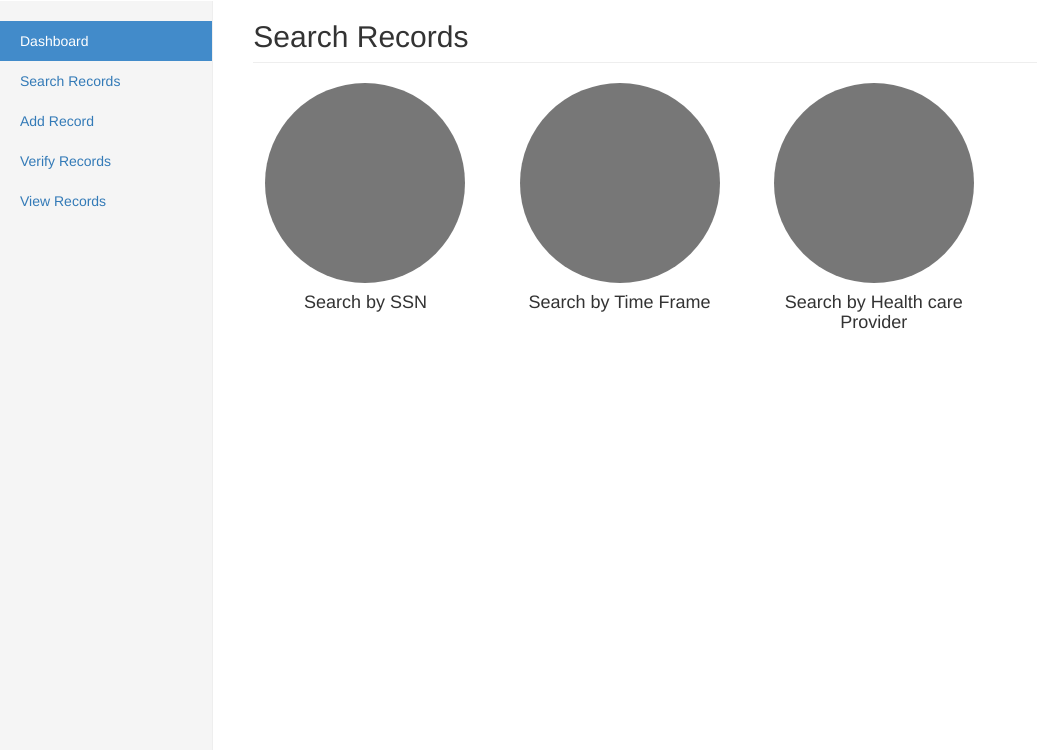
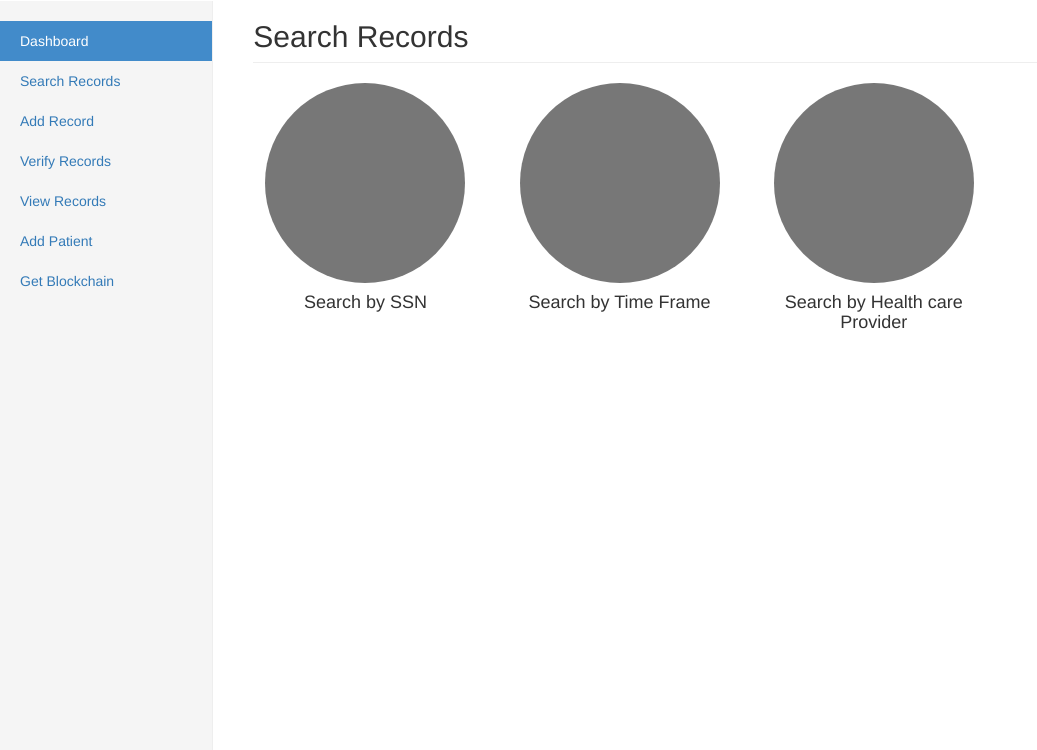
Before and after one commit to karenhdez/Dragons, a Flask app: page /search in a window 1280 px wide. Shown: the part 50-800 px from the top of the page, without its empty margins (0-1037 px from the left). Run offline with Flask 2, Linux system fonts and the light colour scheme; a user stored in the database is signed in; some libraries are stand-ins or nearby versions.

Commit message:
Added web pages for adding patient event and getting blockchain.

```diff
--- a/webapp/blockchain/blockchain.py
+++ b/webapp/blockchain/blockchain.py
@@ -1,4 +1,4 @@
-from block import Block
+from blockchain.block import Block
 import time
 import hashlib
 import json
--- a/webapp/forms.py
+++ b/webapp/forms.py
@@ -1,6 +1,6 @@
 from flask_wtf import FlaskForm
 from wtforms import StringField, PasswordField, BooleanField, TextAreaField, IntegerField, DateField
-from wtforms.validators import InputRequired, Email, Length, Optional
+from wtforms.validators import InputRequired, Email, Length, Optional, NumberRange
 
 class LoginForm(FlaskForm):
     username = StringField('username', validators=[InputRequired(), Length(min=4, max=15)])
@@ -15,12 +15,12 @@ class RegisterForm(FlaskForm):
 class AddRecordForm(FlaskForm):
     first_name = StringField('Patient First Name', validators=[InputRequired(), Length(max=50)])
     last_name = StringField('Patient Last Name', validators=[InputRequired(), Length(max=50)])
-    ssn = IntegerField('Patient SSN', validators=[InputRequired(), Length(min=9, max=9)])
+    ssn = IntegerField('Patient SSN', validators=[InputRequired()])
     provider = StringField('Healthcare Provider', validators=[InputRequired(), Length(max=50)])
     reason = TextAreaField('Reason for visit', validators=[Optional(), Length(max=200)])
 
 class SearchBySSN(FlaskForm):
-    ssn = IntegerField('SSN', validators=[InputRequired(), Length(min=9, max=9)])
+    ssn = IntegerField('SSN', validators=[InputRequired()])
 
 class SearchByTimeFrame(FlaskForm):
     start_date = DateField('Start Date', validators=[InputRequired()])
@@ -28,3 +28,9 @@ class SearchByTimeFrame(FlaskForm):
 
 class SearchByProvider(FlaskForm):
     provider = StringField('Healthcare Provider', validators=[InputRequired(), Length(max=50)])
+
+class AddPatientForm(FlaskForm):
+    name = StringField('Patient First Name', validators=[InputRequired(), Length(max=50)])
+    patient_id = IntegerField('Patient ID', validators=[InputRequired()])
+    ssn = IntegerField('Patient SSN', validators=[InputRequired()])
+    provider = StringField('Healthcare Provider', validators=[InputRequired(), Length(max=50)])
--- a/webapp/templates/includes/_dashboard_navbar.html
+++ b/webapp/templates/includes/_dashboard_navbar.html
@@ -31,6 +31,8 @@
             <li><a href="{{ url_for('addRecord') }}">Add Record</a></li>
             <li><a href="#">Verify Records</a></li>
             <li><a href="{{ url_for('viewRecords') }}">View Records</a></li>
+              <li><a href="{{ url_for('addPatient') }}">Add Patient</a></li>
+              <li><a href="{{ url_for('full_blockchain') }}">Get Blockchain</a></li>
           </ul>
         </div>
     </div>
--- a/webapp/views.py
+++ b/webapp/views.py
@@ -1,13 +1,20 @@
 from app import app, db
-from flask import render_template, redirect, url_for, flash, session
-from forms import LoginForm, RegisterForm, AddRecordForm, SearchBySSN, SearchByTimeFrame, SearchByProvider
+from flask import render_template, redirect, url_for, flash, jsonify, session
+from forms import LoginForm, RegisterForm, AddRecordForm, SearchBySSN, SearchByTimeFrame, SearchByProvider, AddPatientForm
 from models import User
 from werkzeug.security import generate_password_hash, check_password_hash
 from flask_login import LoginManager, UserMixin, login_user, login_required, logout_user, current_user
+from blockchain.blockchain import Blockchain
+from uuid import uuid4
+import time
 
 login_manager = LoginManager()
 login_manager.init_app(app)
 login_manager.login_view = 'login'
+
+# This will create a random name for the node
+node_identifier = str(uuid4()).replace('-', '')
+dragoncoin = Blockchain()
 
 @login_manager.user_loader
 def load_user(user_id):
@@ -85,7 +92,7 @@ def search():
         if form1.validate():
             return 'Records with specified ssn'
         else:
-            return 'Sorry cannot validate'
+            return str(form1.errors)
     if form2.is_submitted():
         if form2.validate():
             return 'Records with time frame'
@@ -95,7 +102,7 @@ def search():
         if form3.validate_on_submit():
             return 'Records with specified provider'
         else:
-            return 'Error'
+            return form3.errors
 
     return render_template('search.html', form1=form1, form2=form2, form3=form3)
 
@@ -126,8 +133,36 @@ def addRecord():
 
     return render_template('addRecord.html', name=current_user.username, form=form)
 
-@app.route('/viewRecords')
+@app.route('/viewRecords', methods=['GET'])
 @login_required
 def viewRecords():
     viewType = None
     return render_template('viewRecords.html', viewType=viewType)
+
+@app.route('/patient/new', methods=['GET', 'POST'])
+@login_required
+def addPatient():
+    form = AddPatientForm()
+
+    if form.is_submitted():
+        if form.validate():
+            dragoncoin.add_patient_event(form.patient_id.data,
+                                                str(time.time()),
+                                                form.ssn.data,
+                                                form.name.data,
+                                                form.provider.data)
+            return 'Patient will be added to block'
+            #return str(dragoncoin.current_patient_events)
+        else:
+            return str(form.errors)
+
+    return render_template('newPatient.html', form=form)
+
+
+@app.route('/blockchain', methods=['GET'])
+def full_blockchain():
+    response = {
+        'chain': dragoncoin.blockchain,
+        'length': len(dragoncoin.blockchain)
+    }
+    return jsonify(response)
```
Also changed, not shown: webapp/templates/newPatient.html (added, +32 -0 lines).
